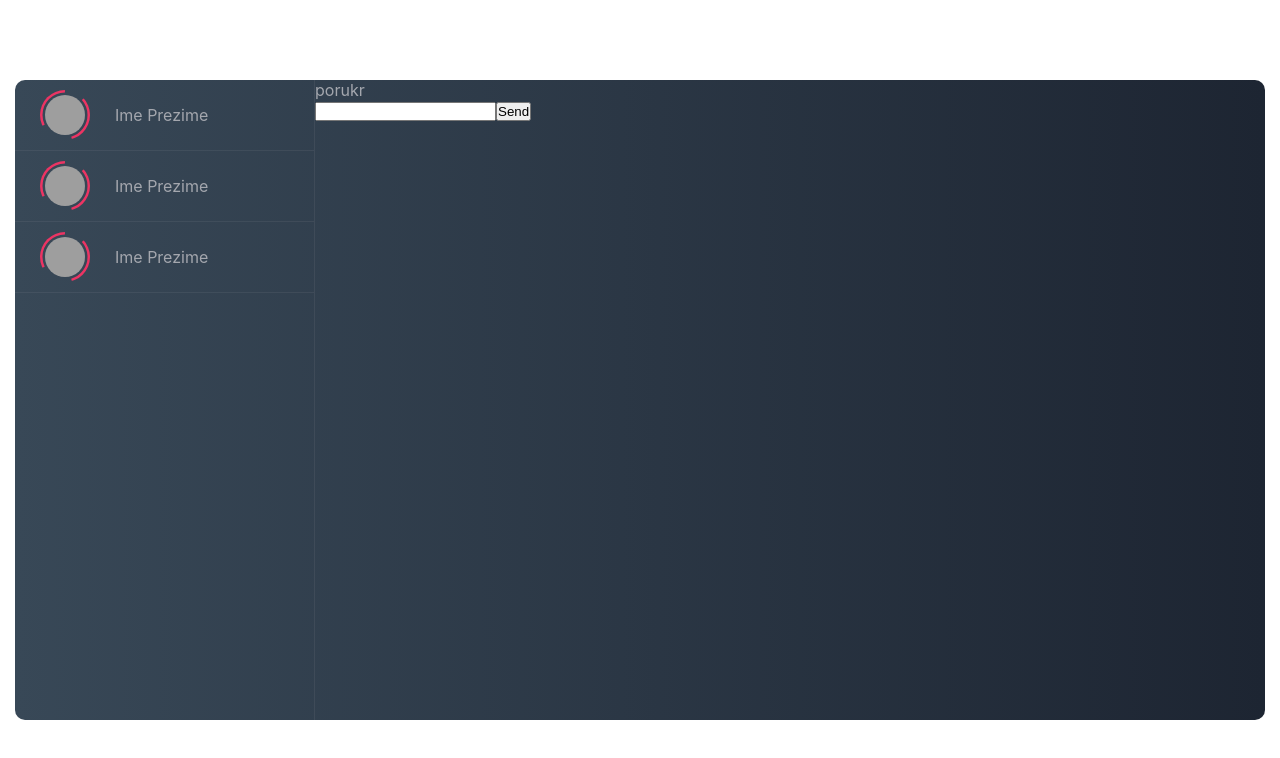
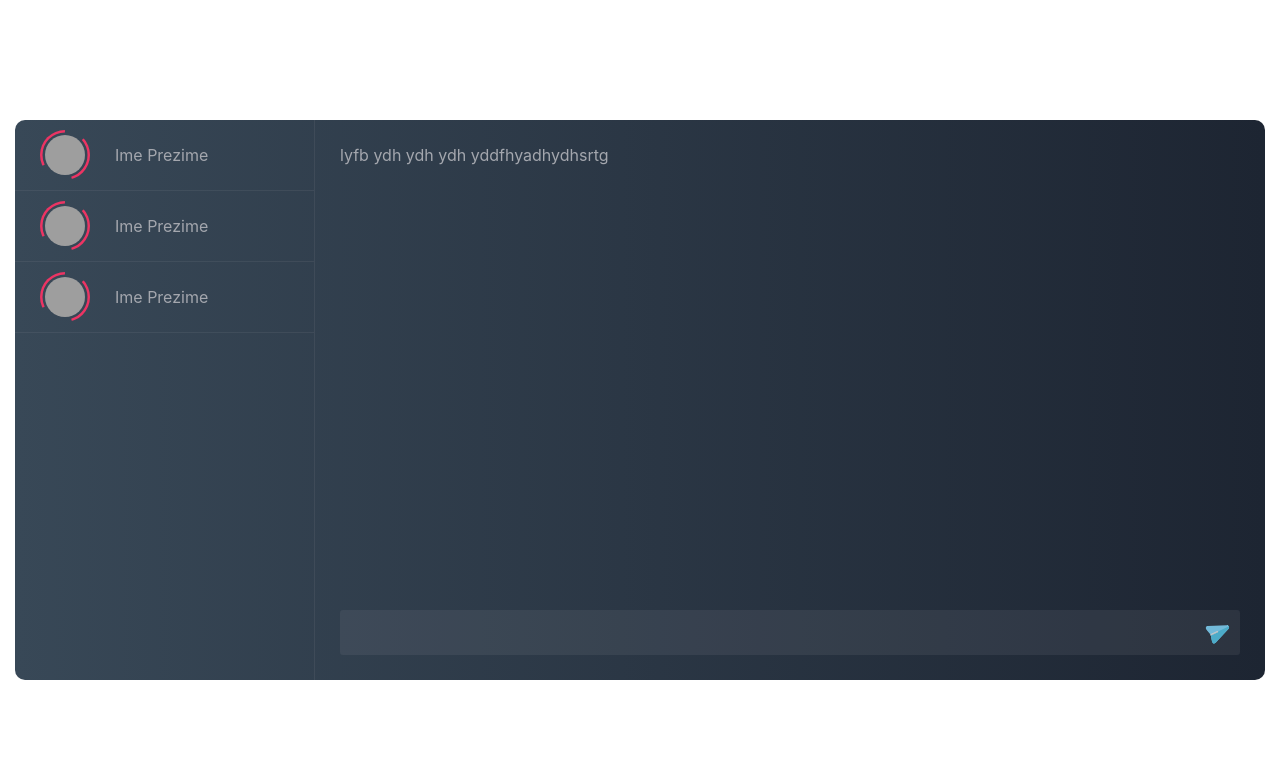
Before and after one commit to Alfa86/React-Scaledrone-Chat-App, a React (Create React App) app: page / in a window 1280 px wide. Shown: the top 758 px of the page. Built offline with nearby package versions, Linux system fonts and the light colour scheme; grey boxes are pictures that could not be loaded.

Commit message:
Input and main content container

```diff
--- a/src/App.js
+++ b/src/App.js
@@ -2,6 +2,7 @@ import React from "react";
 import "./assets/style/style.scss";
 import logo from "./logo.svg";
 import "./App.css";
+import { ReactComponent as Send } from "./assets/images/send.svg";
 
 function App() {
   return (
@@ -39,9 +40,13 @@ function App() {
           </ul>
         </div>
         <div className="main__container--content">
-          <div>porukr</div>
-          <input type="text"></input>
-          <button>Send</button>
+          <div className="messages">lyfb ydh ydh ydh yddfhyadhydhsrtg</div>
+          <div className="input__field--container">
+            <input className="input__field--field" type="text"></input>
+            <button className="input__field--button">
+              <Send className="input__field--send-icon" />
+            </button>
+          </div>
         </div>
       </div>
     </div>
--- a/src/assets/style/style.scss
+++ b/src/assets/style/style.scss
@@ -22,7 +22,7 @@ h1 {
 .main__container {
   display: flex;
   max-width: 1250px;
-  height: 80vh;
+  height: 70vh;
   border-radius: 10px;
   width: 100%;
   background: rgb(56, 72, 87);
@@ -35,6 +35,41 @@ h1 {
     max-width: 300px;
     width: 100%;
   }
+}
+.main__container--content {
+  display: flex;
+  flex-direction: column;
+  width: 100%;
+  padding: 25px;
+}
+.input__field--container {
+  flex-grow: 0;
+  display: flex;
+  .input__field--field {
+    flex-grow: 1;
+    background-color: #a4a7ae1c;
+    border: none;
+    border-top-left-radius: 3px;
+    border-bottom-left-radius: 3px;
+    color: #a4a7ae;
+    padding: 10px;
+  }
+  .input__field--button {
+    background-color: #a4a7ae1c;
+    border: none;
+    padding: 10px;
+    border-top-right-radius: 3px;
+    border-bottom-right-radius: 3px;
+    .input__field--send-icon {
+      width: 22px;
+      opacity: 0.8;
+      transform: rotate(-25deg);
+    }
+  }
+}
+.messages {
+  flex-grow: 1;
+  overflow: auto;
 }
 .main__container--sidebar {
   border-right: 1px solid #a4a7ae1c;
```
Also changed, not shown: src/assets/images/send.png (added), src/assets/images/send.svg (added).
